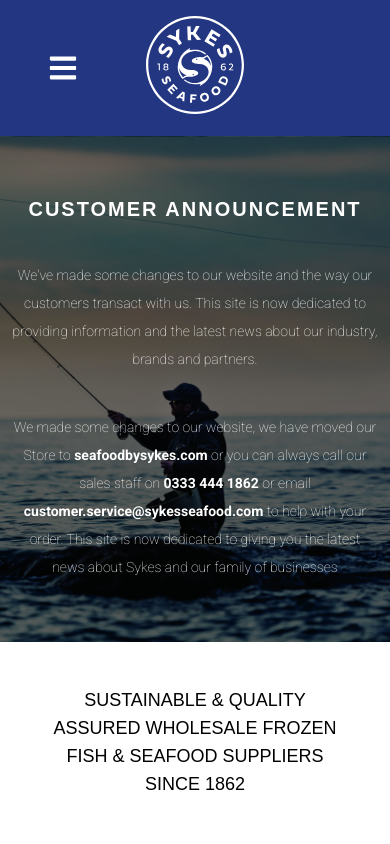
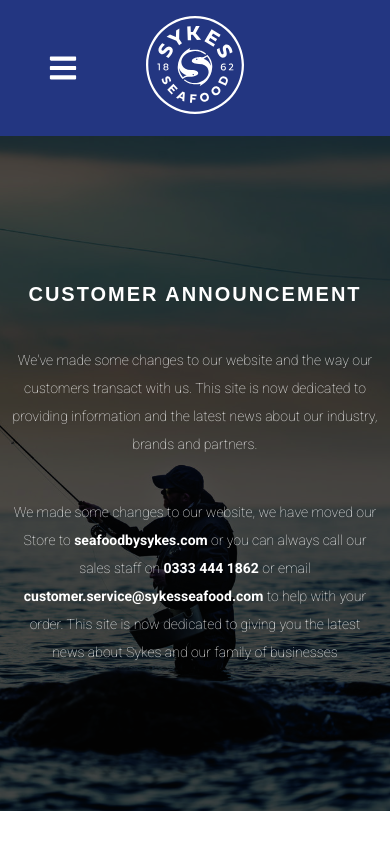
Before and after one commit to ammojest/sykes-react, a Next.js app: page / in a window 390 px wide. Shown: the top 844 px of the page. Built offline with nearby package versions, Linux system fonts and the light colour scheme; a web font is replaced by a local one.

Commit message:
update hp banner

```diff
--- a/components/holding-screen.js
+++ b/components/holding-screen.js
@@ -4,7 +4,7 @@
     return (
         <>
         <div className="block">
-            <div className="relative bg-[url('/sykes_image_30-medium.jpg')] bg-cover bg-bottom shadow-dark-60 h-[60vh]" id="bg-image">
+            <div className="relative bg-[url('/sykes_image_30-medium.jpg')] bg-cover bg-bottom shadow-dark-70 md:shadow-dark-60 h-[80vh] md:h-[60vh]" id="bg-image">
                 <div className="flex flex-col justify-center items-center h-full px-3 text-white" id="header-text">
                     <h1 className="brightness-100 z-20 text-xl uppercase text-center tracking-widest leading-10 my-3 font-bold" id="header-text">CUSTOMER ANNOUNCEMENT</h1>
                     <p className="my-2 py-3 md:w-1/2 brightness-100 text-center font-thin text-white">We&#39;ve made some changes to our website and the way our customers transact with us. This site is now dedicated to providing information and the latest news about our industry, brands and partners.</p>
```
